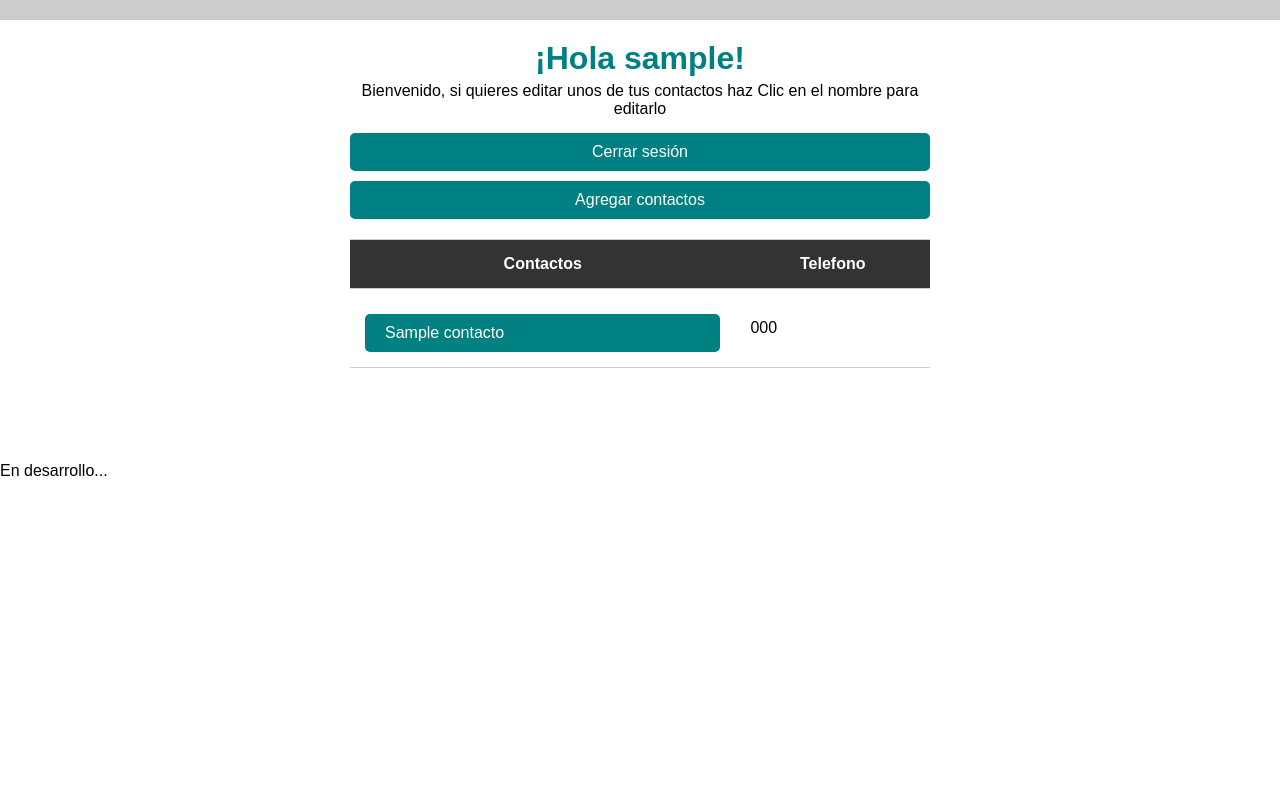
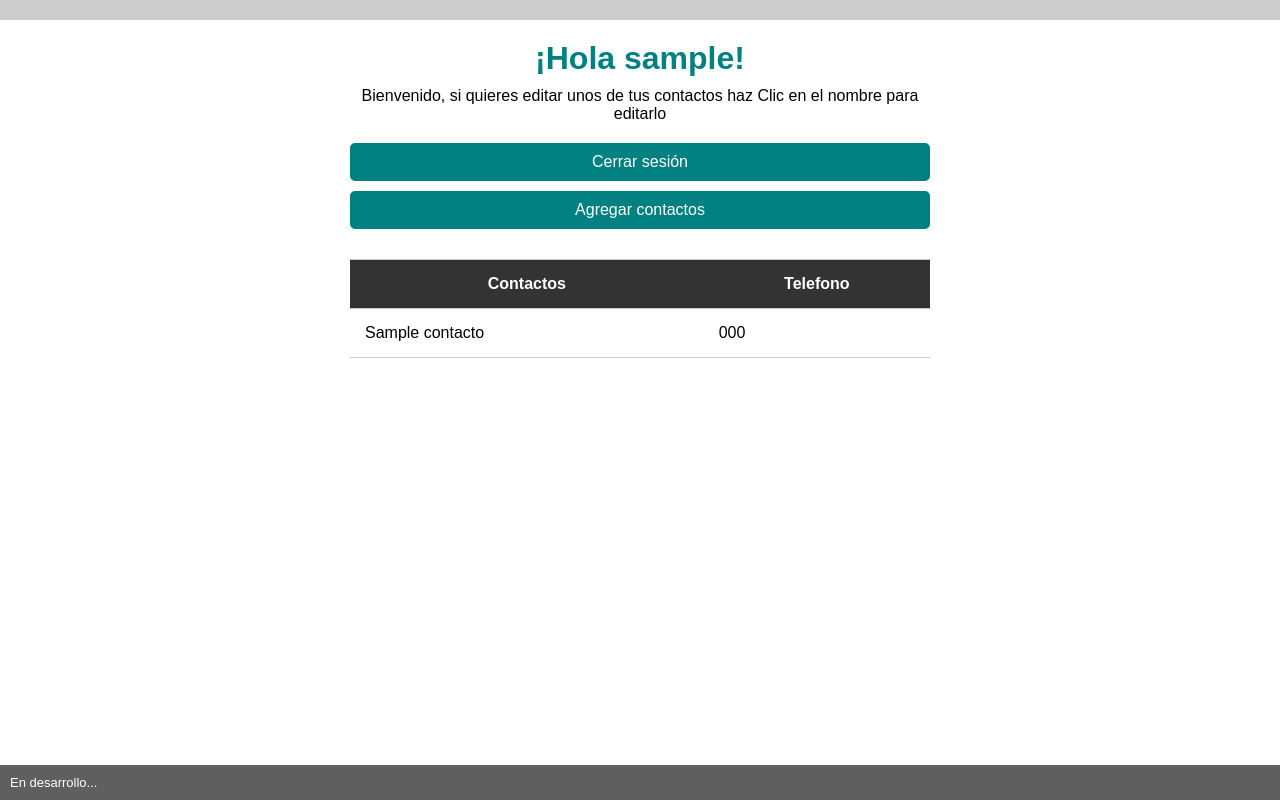
Before and after one commit to jhonn932/agenda-contacto-app, a Flask app: template templates/dashboard.html in a window 1280 px wide. Run offline with Flask 3, Linux system fonts and the light colour scheme; the visitor is signed in with stand-in values (Sample User, id 1); tables that the repository leaves empty or names only in its code hold one stand-in row (values such as "Sample post"); the template is opened without the code that fills it: most values are stand-ins (such as "Sample title", 1, 10 or a date in 2020).

Commit message:
estilos para un footer y diferencia los enlaces de nav con el de editar

```diff
--- a/static/stylesDash.css
+++ b/static/stylesDash.css
@@ -5,7 +5,9 @@
 }
 
 body {
-    font-family: sans-serif;
+    font-family: Arial, Helvetica, sans-serif;
+    min-height: 100vh;
+    position: relative;
 }
 
 .nav {
@@ -13,6 +15,16 @@ body {
     padding:10px;
     background:#ccc;
     margin:auto;
+}
+
+.footer {
+    position:absolute;
+    width: 100%;
+    padding: 10px;
+    bottom: 0;
+    background-color: #5f5f5f;
+    color: #ffffff;
+    font-size: 13px;
 }
 
 .panel {
@@ -30,11 +42,11 @@ h1 {
 }
 
 p {
-    padding:5px;
+    padding:10px;
 }
 
 
-a {
+.a {
     display:block;
     margin-top: 10px;
     padding: 10px 20px;
@@ -44,14 +56,19 @@ a {
     text-decoration :none;
 }
 
-a:hover {
+.b {
+    text-decoration: none;
+    color: black;
+}
+
+.a:hover {
     background: darkcyan;
 }
 
 table {
     width:100%;
     border-collapse:collapse;
-    margin:20px 0;
+    margin:30px 0;
 }
 
 th, td {
```
